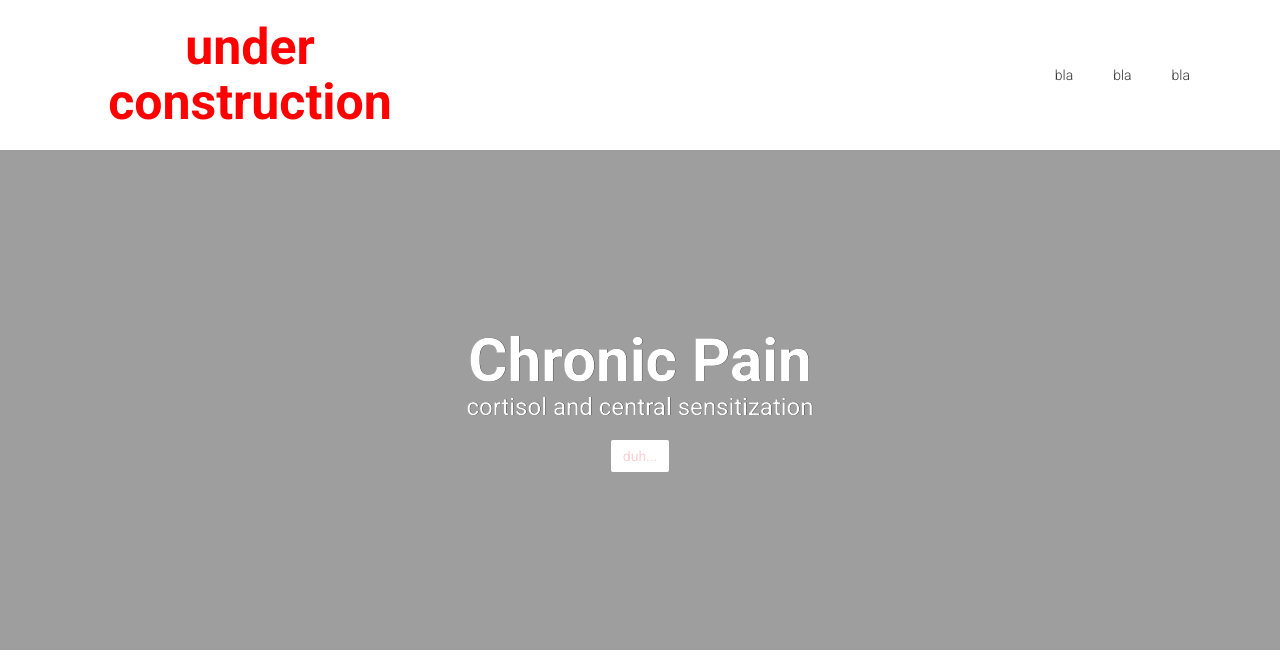
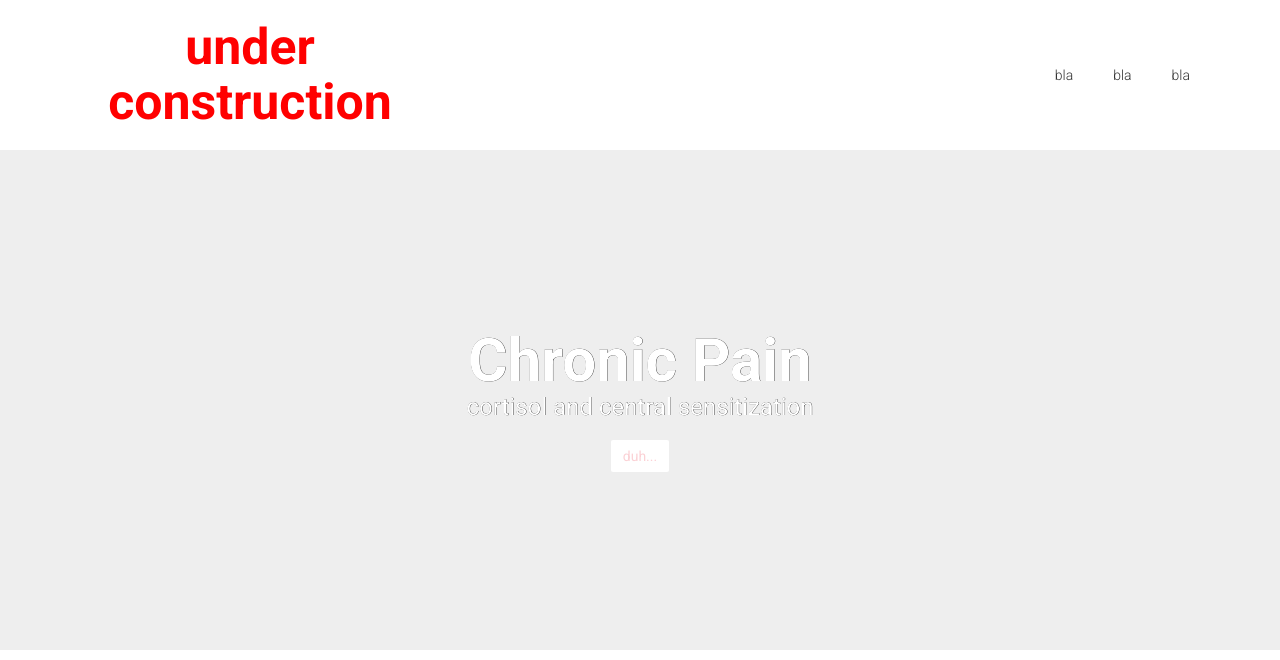
Before and after one commit to karahannibal/karahannibal.github.io, a Jekyll site: the page index.html, which Jekyll copies as it is, in a window 1280 px wide. Shown: the top 660 px of the page. Built offline with Jekyll 4.4.1, drawn with Linux system fonts in a browser that asks for light colours; grey boxes are pictures that could not be loaded.

Commit message:
Update index.html

```diff
--- a/index.html
+++ b/index.html
@@ -39,7 +39,7 @@
        </figure>
        <figure class="col-sm-6">
           <p>sez</p>
-          <img src="karahannibal.github.io/IMG_0711.jpg">
+          <img src="karahannibal.github.io/IMG_0550.jpg">
       </figure>
     </div>
     <div class="row">
@@ -106,7 +106,7 @@
 .jumbotron {
   display: flex;
   align-items: center;
-  background-image: url(‘https://karahannibal.github.io/Slide1.jpg’);
+  background-image: url("https://karahannibal.github.io/Slide1.jpg") no-repeat;
   background-size: cover;
   color: #ffffff;
   height: 500px;
```
